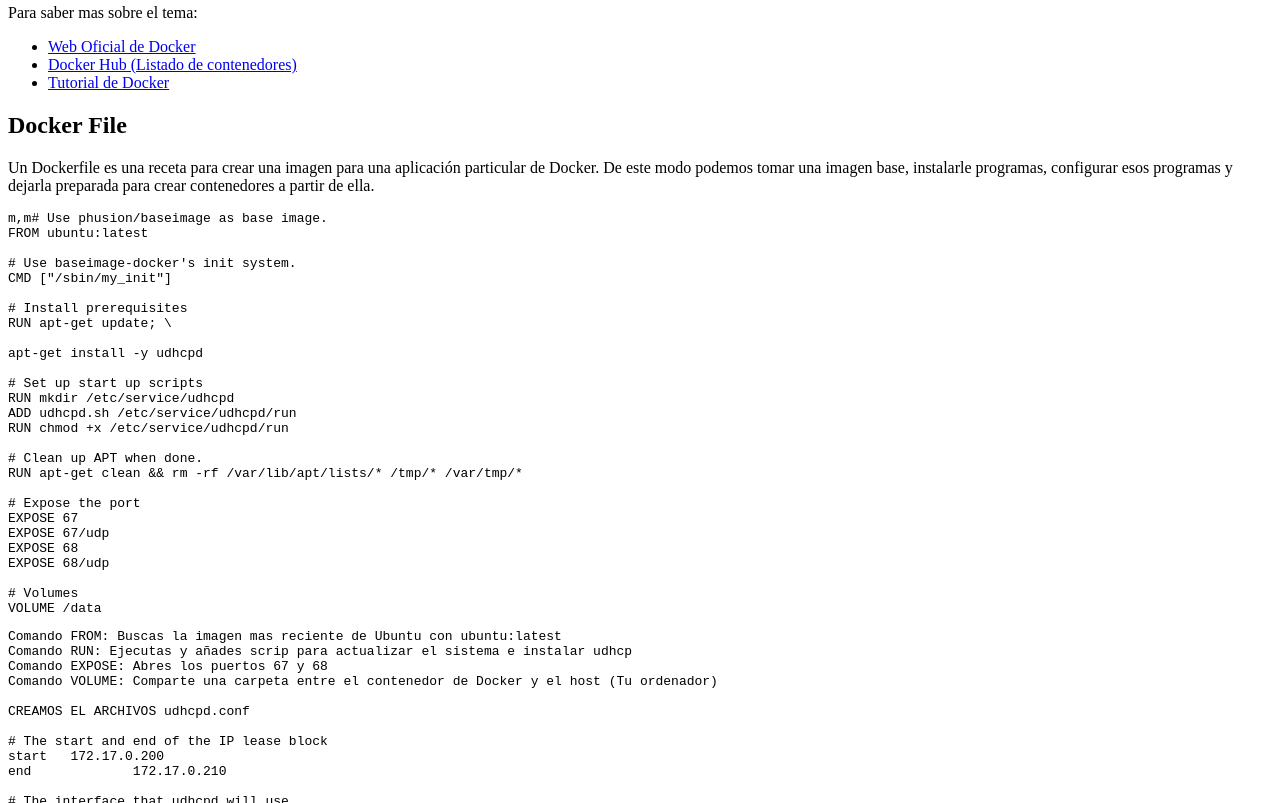
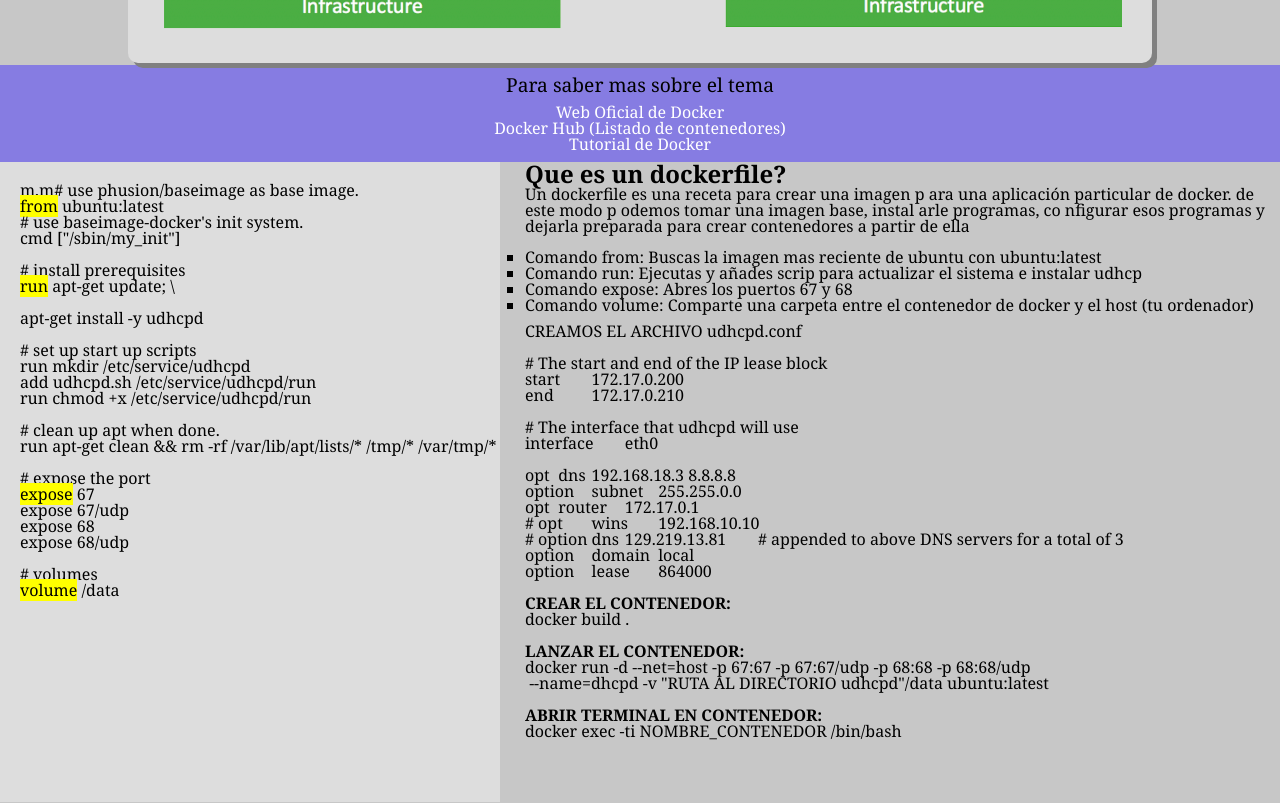
Before and after one commit to am1rr/am1rr.github.io, a plain HTML site: page docker.html in a window 1280 px wide. Shown: the part 986-1789 px from the top of the page. Drawn offline with Linux system fonts and the light colour scheme.

Commit message:
Add files via upload

```diff
--- a/css/style.css
+++ b/css/style.css
@@ -106,6 +106,10 @@ a {
     color: white;
     text-decoration: none;
 }
+a:hover {
+    color: white;
+    text-decoration-line: underline;
+}
 
 
 /* ARTICULO 1 */
@@ -203,3 +207,68 @@ footer p{
     margin-top:20px;
     margin-left: 5%;
 }
+.deco-box3 {
+    float: left;
+
+}
+.deco-box3 ul {
+    list-style: square;
+    margin-left: 65px;
+}
+.deco-box4 {
+    float: left;
+}
+.deco-box4 ul {
+    margin-left: 65px;
+    list-style: square;
+}
+.dockmain {
+    height: 1200px;
+    background-color: rgb(199, 199, 199);
+    border-bottom: 40px solid gray;
+    text-align: center;
+}
+.dockmain h2 {
+    font-size: 1.5em;
+   font-weight: bold;
+}
+.dockmain img {
+    border-radius:10px ;
+    background-color: rgb(221, 221, 221);
+    box-shadow: 5px 5px gray;
+}
+.sabermas {
+    background-color: rgb(134, 124, 226);
+    padding: 10px;
+}
+.sabermas p{
+    font-size: 1.2em;
+    margin-bottom: 10px;
+}
+.dockerfile {
+    float: left;
+    width: 500px;
+    height: 640px;
+    text-align: left;
+    background-color: rgb(221, 221, 221);
+}
+.dockerfile pre {
+    margin: 20px;
+}
+.dock {
+    text-align: left;
+    margin-left: 525px;
+}
+.dock ul {
+    list-style: square;
+    margin-top: 15px;
+}
+.dock pre {
+    margin-top: 10px;
+}
+.hig {
+    background-color: yellow;
+}
+.high {
+    font-weight: bold;
+}
--- a/docker.html
+++ b/docker.html
@@ -5,20 +5,34 @@
         <meta name="viewport" content="width=device-width, initial-scale=1.0">
         <meta http-equiv="X-UA-Compatible" content="ie=edge">
         <title>Docker</title>
+        <link rel="stylesheet" type="text/css" href="css/reset.css"/>
+        <link rel="stylesheet" type="text/css" href="css/style.css"/>
     </head>
     <body>
-        <p><a href="index.html">Go home</a></p>
-        <div id="docker">
-            <h1>Docker</h1>
-            <div>
+        <div id="container">
+            <div class="nav-box1">
+                <img src="img/logo.png" id="daga" alt=""/>
+                <h1>DOCKER</h1>
+                <nav>
+                    <ul>
+                        <li>
+                            <a href="index.html">INICIO</a>
+                        </li>
+                        <li>INFORMACION</li>
+                        <li>CONTACTO</li>
+                    </ul>
+                </nav>
+            </div>
+            <div class="decoration">
+                <div class="deco-box1">
+                    <h1>Que es Docker?</h1>
                     <p>Docker es un subsistema de virtualización que comparte con el anfitrión el
-                    kernel y el sistema de archivos. El anfitrión siempre es un sistema Linux. Si
-                    estamos en Windows o Mac, necesitaré una máquina virtual Linux virtualizada con
-                    VirtualBox o similar.
-                </p>
-                <p>
-                    Un software de máquinas virtuales necesita instalar el S.O completo. Ejemplos de
-                    sistemas de virtualizaciónl:
+                        kernel y el sistema de archiv os. El anfitrión siempre es un sistema L inux. Si
+                        estamos en Windows o Mac , necesitaré una máquina virtual Linux virtualizada con
+                        VirtualBox o similar.</p>
+                    <div class="deco-box3">
+                        <p>Un software de máquinas virtuales necesita instalar el S.O completo. Ejemplos
+                            de sistemas de virtualizaciónl:
                             <ul>
                                 <li>VirtualBox(Multiples plataformas)</li>
                                 <li>Parallel(Only MAC)</li>
@@ -28,82 +42,87 @@
                                 <li>XVM(Only UNIX/Linux</li>
                                 <li>XEN(Only UNIX/Linux</li>
                             </ul>
-                    <p>
-                        Un SoftWare de contenedores es un sistema de virtualización que comparte el
-                        kernel con el anfitrión. Se basa en el concepto de microservicio, donde tengo
-                        todos los programas instalados, configurados y funcionando, gracias a los
+                        </p>
+                    </div>
+                    <div class="deco-box4">
+                        <p>Un SoftWare de contenedores es un sistema de virtualización que comparte el
+                            kernel con el anfitrión. Se basa en el concepto de micr oservicio, donde tengo
+                            todos los programas instalados, configu rados y funcionando, gracias a los
                             contenedores. Ejemplo de SoftWare de contenedores:
-                    </p>
                             <ul>
                                 <li>Docker</li>
                                 <li>LXD</li>
                                 <li>Kubernetes</li>
                             </ul>
-                    <p>
-                        <img src="img/diagrama.jpg" alt="dockervsmaquinasv">
                         </p>
-                </p>
-                <p>
-                    Para saber mas sobre el tema:
-                </p>
+                    </div>
+                </div>
+            </div>
+            <main class="dockmain">
+                <div>
+                    <h2>Docker Vs Maquinas Virtuales</h2>
+                    <img src="img/vm.png" alt=""/>
+                </div>
+                <div class="sabermas">
+                    <p>Para saber mas sobre el tema</p>
                     <ul>
                         <li>
-                        <a href="https://www.docker.com/" target="_blank">Web Oficial de Docker</a>
+                            <a href="https://www.docker.com/">Web Oficial de Docker</a>
                         </li>
                         <li>
-                        <a href="https://hub.docker.com/" target="_blank">Docker Hub (Listado de contenedores)</a>
+                            <a href="https://hub.docker.com/">Docker Hub (Listado de contenedores)</a>
                         </li>
                         <li>
-                        <a href="https://docs.docker.com/get-started/" target="_blank">Tutorial de Docker</a>
+                            <a href="https://docs.docker.com/get-started/">Tutorial de Docker</a>
                         </li>
                     </ul>
                 </div>
-        </div>
-        <div id="dockerfile">
-            <h2>Docker File</h2>
-            <p>
-                Un
-                <span class="destacado">Dockerfile</span>
-                es una receta para crear una imagen para una aplicación particular de Docker. De
-                este modo podemos tomar una imagen base, instalarle programas, configurar esos
-                programas y dejarla preparada para crear contenedores a partir de ella.
-            </p>
+                <div class="dockerfile">
                     <pre>
-m,m# Use phusion/baseimage as base image.
-FROM ubuntu:latest
+m,m# use phusion/baseimage as base image.
+<span class="hig">from</span> ubuntu:latest
+# use baseimage-docker's init system.
+cmd ["/sbin/my_init"]
 
-# Use baseimage-docker's init system.
-CMD ["/sbin/my_init"]
-
-# Install prerequisites
-RUN apt-get update; \
+# install prerequisites
+<span class="hig">run</span> apt-get update; \
 
 apt-get install -y udhcpd
 
-# Set up start up scripts
-RUN mkdir /etc/service/udhcpd
-ADD udhcpd.sh /etc/service/udhcpd/run
-RUN chmod +x /etc/service/udhcpd/run
+# set up start up scripts
+run mkdir /etc/service/udhcpd
+add udhcpd.sh /etc/service/udhcpd/run
+run chmod +x /etc/service/udhcpd/run
 
-# Clean up APT when done.
-RUN apt-get clean && rm -rf /var/lib/apt/lists/* /tmp/* /var/tmp/*
+# clean up apt when done.
+run apt-get clean && rm -rf /var/lib/apt/lists/* /tmp/* /var/tmp/*
 
-# Expose the port
-EXPOSE 67
-EXPOSE 67/udp
-EXPOSE 68
-EXPOSE 68/udp
+# expose the port
+<span class="hig">expose</span> 67
+expose 67/udp
+expose 68
+expose 68/udp
 
-# Volumes
-VOLUME /data
+# volumes
+<span class="hig">volume</span> /data
                         </pre>
+                    </div>
+                    <div class="dock">
+                        <h2>Que es un dockerfile?</h2>
+                        <p>Un dockerfile es una receta para crear una imagen p
+                        ara una aplicación particular de docker. de este modo p
+                            odemos tomar una imagen base, instal
+                            arle programas, co
+                            nfigurar esos programas y dejarla preparada para crear
+                             contenedores a partir de ella</p>
+                        <ul>
+                            <li>Comando from: Buscas la imagen mas reciente de ubuntu con ubuntu:latest</li>
+                            <li>Comando run: Ejecutas y añades scrip para actualizar el sistema e instalar udhcp</li>
+                            <li>Comando expose: Abres los puertos 67 y 68</li>
+                            <li>Comando volume: Comparte una carpeta entre el contenedor de docker y el host (tu ordenador)</li>
+                        </ul>
                         <pre>
-Comando FROM: Buscas la imagen mas reciente de Ubuntu con ubuntu:latest
-Comando RUN: Ejecutas y añades scrip para actualizar el sistema e instalar udhcp
-Comando EXPOSE: Abres los puertos 67 y 68
-Comando VOLUME: Comparte una carpeta entre el contenedor de Docker y el host (Tu ordenador)
-
-CREAMOS EL ARCHIVOS udhcpd.conf
+CREAMOS EL ARCHIVO udhcpd.conf
 
 # The start and end of the IP lease block
 start	172.17.0.200
@@ -120,14 +139,22 @@ opt	router	172.17.0.1
 option	domain	local
 option	lease	864000
 
-CREAR EL CONTENEDOR:
+<span class="high">CREAR EL CONTENEDOR:</span>
 docker build .
 
-LANZAR EL CONTENEDOR: docker run -d --net=host -p 67:67 -p 67:67/udp -p 68:68 -p 68:68/udp --name=dhcpd -v "RUTA AL DIRECTORIO udhcpd"/data ubuntu:latest
+<span class="high">LANZAR EL CONTENEDOR: </span>
+docker run -d --net=host -p 67:67 -p 67:67/udp -p 68:68 -p 68:68/udp
+ --name=dhcpd -v "RUTA AL DIRECTORIO udhcpd"/data ubuntu:latest
 
-ABRIR TERMINAL EN CONTENEDOR: docker exec -ti NOMBRE_CONTENEDOR /bin/bash
+<span class="high">ABRIR TERMINAL EN CONTENEDOR:</span>
+docker exec -ti NOMBRE_CONTENEDOR /bin/bash
                         </pre>
-
+                    </div>
+                </div>
+            </main>
+            <footer>
+                <p>Website Designed by Amir</p>
+            </footer>
         </div>
     </body>
 </html>
```
Also changed, not shown: img/vm.png (added). Lines whose indentation alone changed are shown as unchanged.
